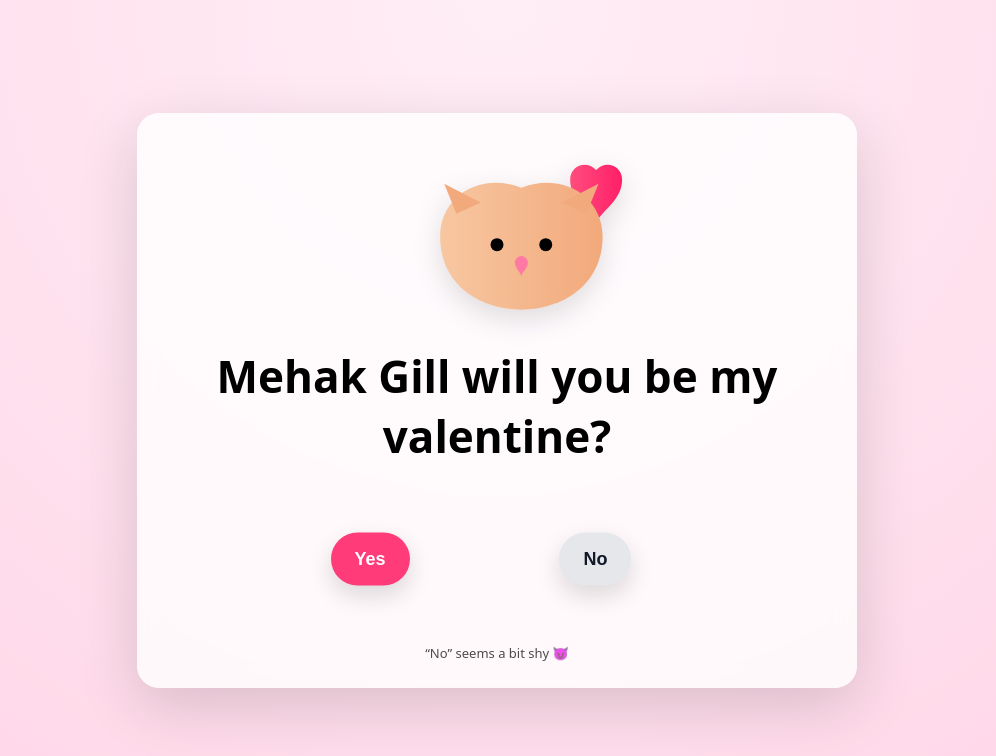
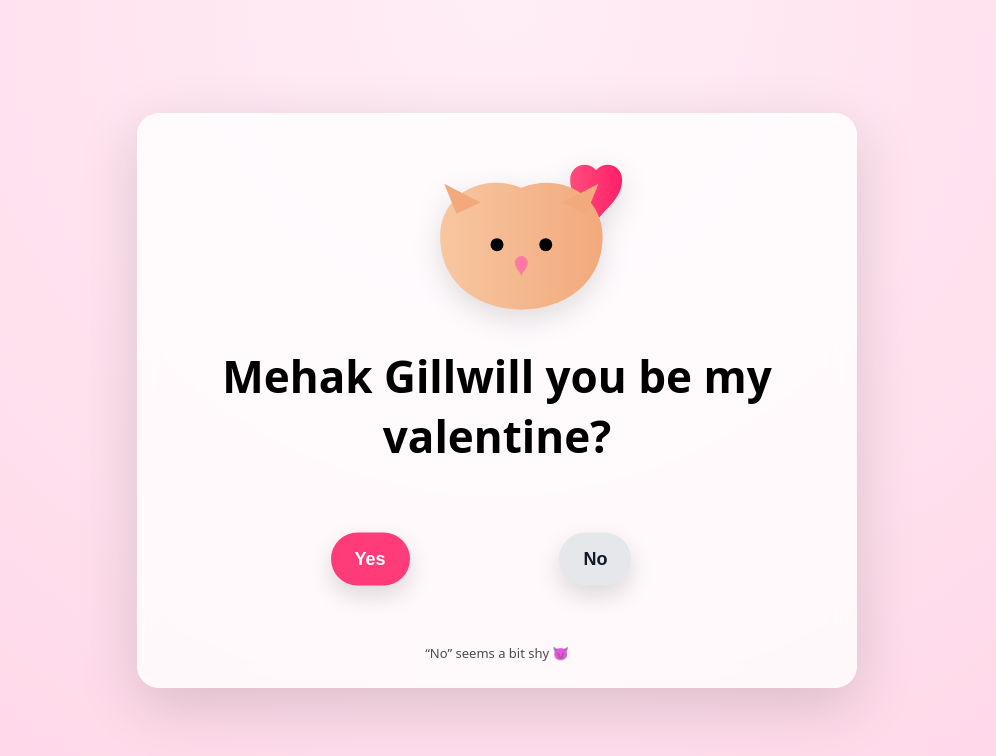
Before and after one commit to tfshvcp972-droid/Yes-game, a plain HTML site: page index.html in a window 1280 px wide. Shown: the whole page, without its empty margins (143-1139 px from the left). Drawn offline with nearby package versions, Linux system fonts and the light colour scheme.

```diff
--- a/index.html
+++ b/index.html
@@ -171,7 +171,7 @@
             fill="#ff7aa2"/>
     </svg>
 
-    <h1>Mehak Gill will you be my valentine?</h1>
+    <h1>Mehak Gillwill you be my valentine?</h1>
 
     <section class="button-zone" id="zone">
       <button id="yesBtn">Yes</button>
```
